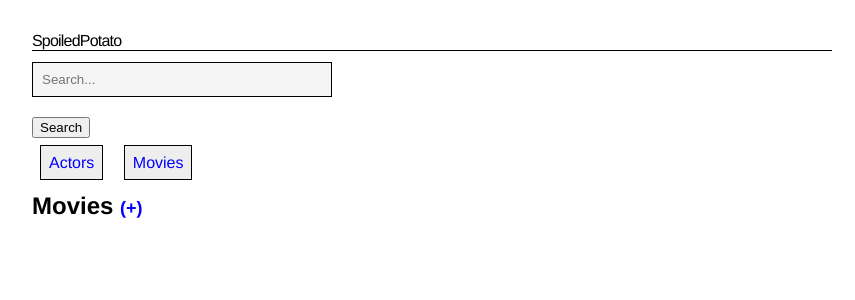
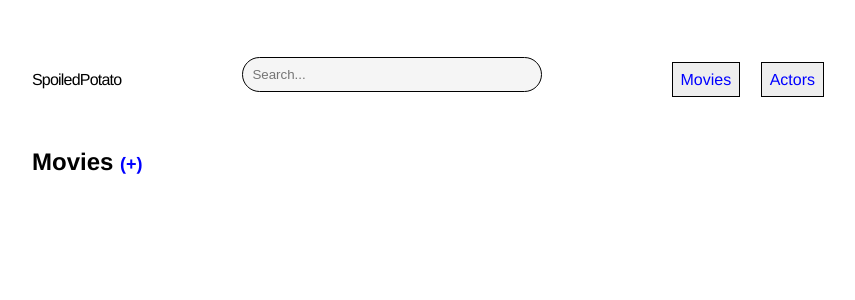
Before and after one commit to tflinch/SpoiledPotato, a Django app: page / in a window 1280 px wide. Shown: the top 300 px of the page, without its empty margins (208-1063 px from the left). Run offline with Django 5.2, Linux system fonts and the light colour scheme; data that the repository does not hold is empty.

Commit message:
feat: styled navbar

```diff
--- a/spoiledpotato/static/css/styles.css
+++ b/spoiledpotato/static/css/styles.css
@@ -36,7 +36,8 @@ body {
     margin: 0.25em;
   }
 
-  h1 {
+
+  h1{
     font: inherit;
     color: inherit;
     letter-spacing: -0.05em;
@@ -97,3 +98,23 @@ body {
   .no-fav:visited {
     text-decoration: none;
   }
+
+  .navbar {
+    display: flex;
+    justify-content: space-between;
+    align-items: center;
+}
+
+.navbar-search{
+    display: flex;
+    margin-top: 20px;
+    gap: 1em;
+}
+.search-input{
+    border: 1px solid black;
+    border-radius: 26px;
+}
+
+.navbar-title {
+    border: none;
+}
--- a/spoiledpotato/templates/spoiledpotato/base.html
+++ b/spoiledpotato/templates/spoiledpotato/base.html
@@ -8,14 +8,16 @@
 </head>
 
 <body>
-  <h1>SpoiledPotato</h1>
-  <nav>
+
+  <nav class="navbar">
+    <h1 class="navbar-title">SpoiledPotato</h1>
     <form method="GET" action="{% url 'search_view' %}" class="navbar-search">
-      <input type="text" name="query" placeholder="Search..." value="{{ request.GET.query }}">
-      <button type="submit">Search</button>
+      <input type="text" name="query" placeholder="Search..." value="{{ request.GET.query }}" class="search-input">
     </form>
-    <a href="/actors">Actors</a>
-    <a href="/">Movies</a>
+    <div class="navbar-links">
+      <a href="/">Movies</a>
+      <a href="/actors">Actors</a>
+    </div>
   </nav>
   {% block content %}{% endblock %}
   {% block extra_js %}{% endblock %}
```
